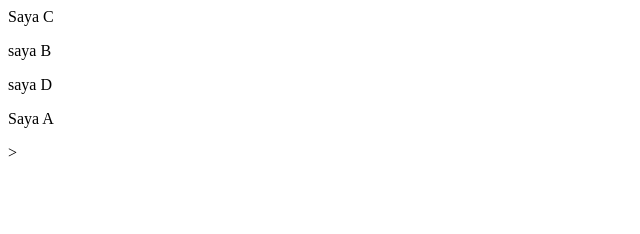
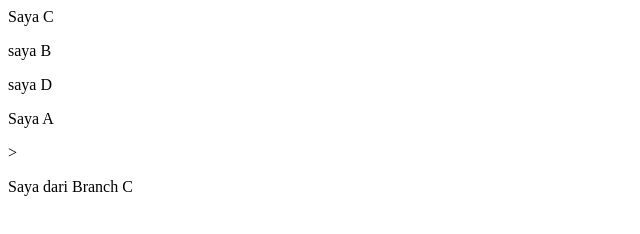
Before and after one commit to a-permana/Project01, a plain HTML site: page index.html in a window 1280 px wide. Shown: the whole page, without its empty margins (0-640 px from the left). Drawn offline with Linux system fonts and the light colour scheme.

Commit message:
commit dari branch C ke master branch C

```diff
--- a/index.html
+++ b/index.html
@@ -2,3 +2,4 @@
 <p> saya B</p>
 <p>saya D</p>
 <p>Saya A</p>>
+<p> Saya dari Branch C </p>
```
